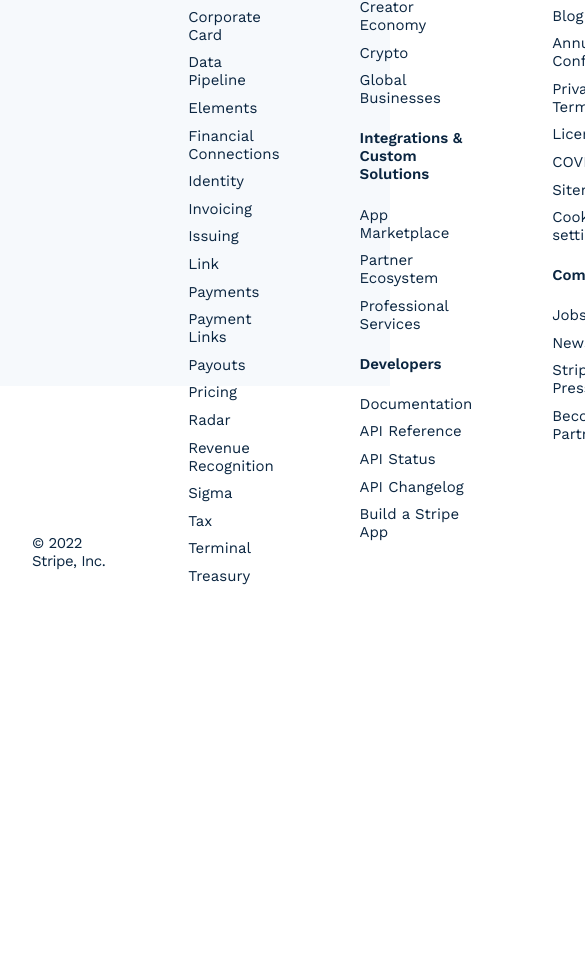
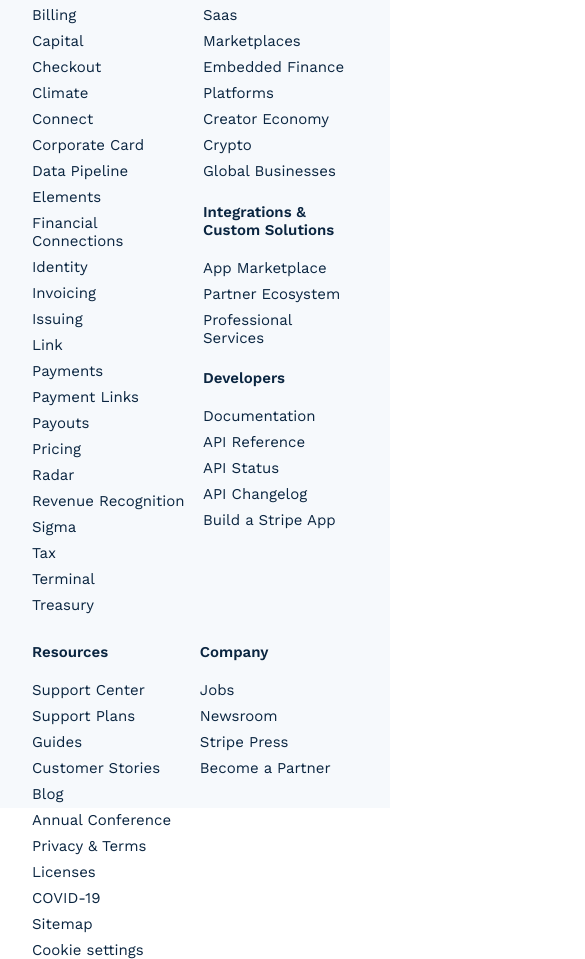
Before and after one commit to jononunes/stripe-landing-clone, a Next.js app: page / in a window 390 px wide. Shown: the part 6061-7020 px from the top of the page, 585 px wide, since content can reach past the window. Before the commit the page ends 6646 px from the top, so only its background shows below. Built offline with nearby package versions, Linux system fonts and the light colour scheme.

Commit message:
All Footer media queries added

```diff
--- a/src/pages/components/Footer.jsx
+++ b/src/pages/components/Footer.jsx
@@ -23,6 +23,7 @@ export default function Footer() {
           <p className={s.copyright}>© 2022 Stripe, Inc.</p>
         </div>
         <div className={s.column}>
+          <ul className={s.footerList}>
             <h2 className={s.columnHeading}>Products</h2>
             <a href="#">Atlas</a>
             <a href="#">Billing</a>
@@ -48,8 +49,10 @@ export default function Footer() {
             <a href="#">Tax</a>
             <a href="#">Terminal</a>
             <a href="#">Treasury</a>
+          </ul>
         </div>
         <div className={s.column}>
+          <ul className={s.footerList}>
             <h2 className={s.columnHeading}>Use Cases</h2>
             <a href="#">Ecommerce</a>
             <a href="#">Saas</a>
@@ -59,21 +62,28 @@ export default function Footer() {
             <a href="#">Creator Economy</a>
             <a href="#">Crypto</a>
             <a href="#">Global Businesses</a>
+          </ul>
+          <ul className={s.footerList}>
             <h2 className={s.columnHeading}>
               Integrations &amp; Custom Solutions
             </h2>
             <a href="#">App Marketplace</a>
             <a href="#">Partner Ecosystem</a>
             <a href="#">Professional Services</a>
+          </ul>
+          <ul className={s.footerList}>
             <h2 className={s.columnHeading}>Developers</h2>
             <a href="#">Documentation</a>
             <a href="#">API Reference</a>
             <a href="#">API Status</a>
             <a href="#">API Changelog</a>
             <a href="#">Build a Stripe App</a>
+          </ul>
         </div>
-        <div className={s.column}>
+        <div className={s.finalColumn}>
+          <ul className={s.footerList}>
             <h2 className={s.columnHeading}>Resources</h2>
+
             <a href="#">Support Center</a>
             <a href="#">Support Plans</a>
             <a href="#">Guides</a>
@@ -85,11 +95,15 @@ export default function Footer() {
             <a href="#">COVID-19</a>
             <a href="#">Sitemap</a>
             <a href="#">Cookie settings</a>
+          </ul>
+          <ul className={s.footerList}>
             <h2 className={s.columnHeading}>Company</h2>
+
             <a href="#">Jobs</a>
             <a href="#">Newsroom</a>
             <a href="#">Stripe Press</a>
             <a href="#">Become a Partner</a>
+          </ul>
         </div>
       </div>
       <div className={s.footerBGEnd}></div>
--- a/src/styles/footer.module.scss
+++ b/src/styles/footer.module.scss
@@ -26,10 +26,21 @@
     height: 0vh;
   }
 
+  @media screen and (max-width: 600px) {
+    grid-template-columns: repeat(2, 1fr);
+    gap: 1rem;
+  }
+
   .columnOne {
     display: flex;
     flex-direction: column;
     justify-content: space-between;
+
+    @media screen and (max-width: 600px) {
+      display: grid;
+      grid-template-rows: auto;
+      grid-area: auto/span 2;
+    }
 
     .logoContainer {
       display: flex;
@@ -74,7 +85,8 @@
     }
   }
 
-  .column {
+  .column,
+  .finalColumn {
     display: flex;
     flex-direction: column;
     gap: 0.6rem;
@@ -97,6 +109,23 @@
   }
 }
 
+.finalColumn {
+  @media screen and (max-width: 600px) {
+    display: grid !important;
+    grid: inherit;
+    grid-area: auto/span 2;
+  }
+}
+
+.footerList {
+  display: flex;
+  flex-direction: column;
+  gap: 0.5rem;
+  padding-inline-start: 0;
+  margin-block-start: 0;
+  margin-block-end: 0;
+}
+
 .footerBGEnd {
   background-color: #f6f9fc;
   height: 50vh;
@@ -106,4 +135,8 @@
   @media screen and (max-width: 900px) {
     height: 65vh;
   }
+
+  @media screen and (max-width: 600px) {
+    height: 115vh;
+  }
 }
```
Lines whose indentation alone changed are shown as unchanged.
